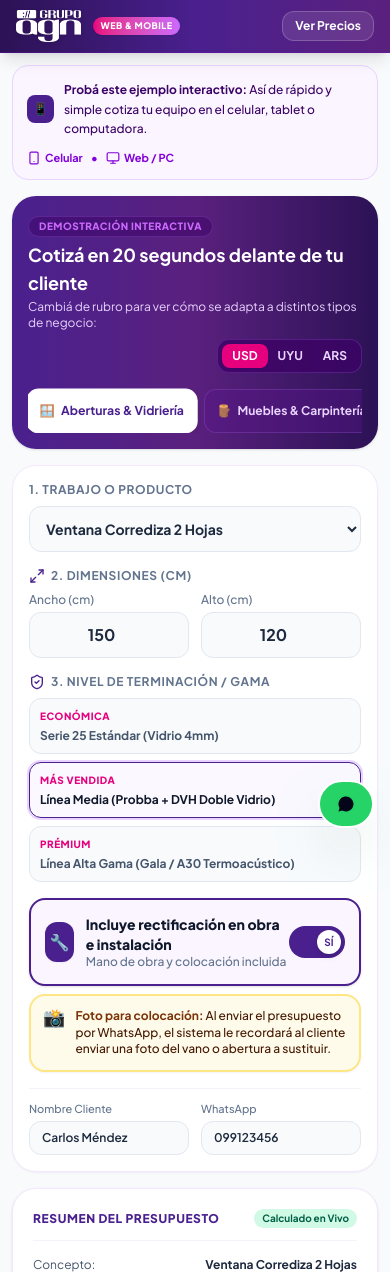
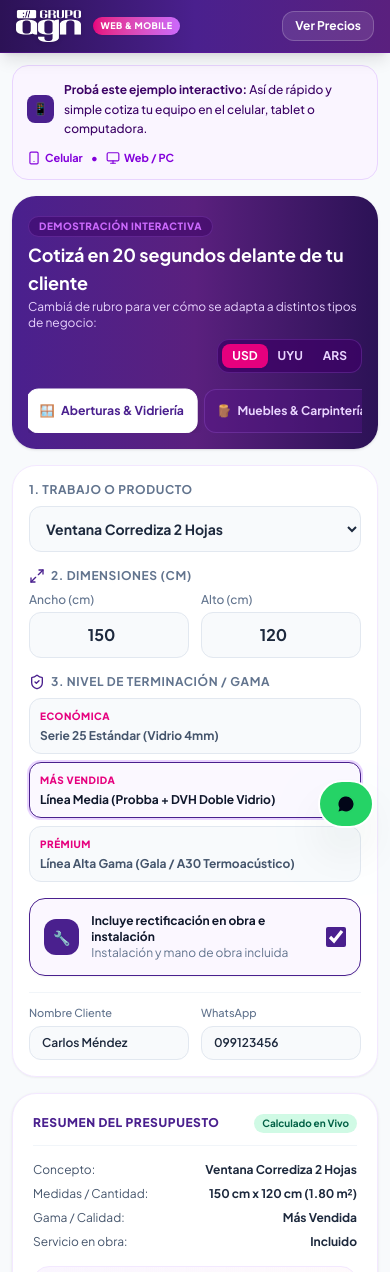
Before and after one commit to juanoviedo1987-droid/agn-jov-cotizador, a React (Vite) app: page / in a window 390 px wide. Shown: the top 1272 px of the page. Built offline with nearby package versions, Linux system fonts and the light colour scheme.

Commit message:
fix: navegacion procedimientos reactiva en mobile/desktop y remover toggle de colocacion de AGN

```diff
--- a/public/procedimientos.html
+++ b/public/procedimientos.html
@@ -133,6 +133,25 @@
     <!-- Contenido Dinámico de las Secciones -->
     <main class="flex-1 overflow-y-auto p-4 sm:p-8 bg-slate-100">
       <div class="max-w-4xl mx-auto space-y-6">
+
+        <!-- Selector Móvil Rápido de Procedimientos (Visible en smartphones) -->
+        <div class="md:hidden flex items-center gap-2 overflow-x-auto pb-1 no-scrollbar text-xs">
+          <button onclick="mostrarSeccion('cuestionario')" id="tab-cuestionario" class="tab-mobile-btn shrink-0 flex items-center gap-1.5 px-3.5 py-2 rounded-xl font-bold transition bg-agn-purple text-white shadow-xs min-h-[44px]">
+            <span>💬 1. Cuestionario</span>
+          </button>
+          <button onclick="mostrarSeccion('propuesta-formal')" id="tab-propuesta-formal" class="tab-mobile-btn shrink-0 flex items-center gap-1.5 px-3.5 py-2 rounded-xl font-medium transition bg-white text-slate-700 border border-slate-200 min-h-[44px]">
+            <span>📄 2. Propuesta</span>
+          </button>
+          <button onclick="mostrarSeccion('flujo')" id="tab-flujo" class="tab-mobile-btn shrink-0 flex items-center gap-1.5 px-3.5 py-2 rounded-xl font-medium transition bg-white text-slate-700 border border-slate-200 min-h-[44px]">
+            <span>🔄 3. Flujo</span>
+          </button>
+          <button onclick="mostrarSeccion('cotizacion-criterio')" id="tab-cotizacion-criterio" class="tab-mobile-btn shrink-0 flex items-center gap-1.5 px-3.5 py-2 rounded-xl font-medium transition bg-white text-slate-700 border border-slate-200 min-h-[44px]">
+            <span>💎 4. Pricing</span>
+          </button>
+          <button onclick="mostrarSeccion('objeciones')" id="tab-objeciones" class="tab-mobile-btn shrink-0 flex items-center gap-1.5 px-3.5 py-2 rounded-xl font-medium transition bg-white text-slate-700 border border-slate-200 min-h-[44px]">
+            <span>🛡️ 5. Objeciones</span>
+          </button>
+        </div>
 
         <!-- ================= SECCIÓN 1: CUESTIONARIO WHATSAPP ================= -->
         <div id="sec-cuestionario" class="seccion-content space-y-6">
@@ -536,12 +555,24 @@ Con esos datos te preparamos la propuesta y te mostramos cómo quedaría funcion
         btn.classList.add('text-slate-600', 'font-medium');
       });
 
+      // Actualizar botones de navegación desktop
       const target = document.getElementById('sec-' + secId);
       const btn = document.getElementById('btn-' + secId);
       if (target) target.classList.remove('hidden');
       if (btn) {
         btn.classList.add('bg-purple-50', 'text-agn-purple', 'border-purple-200', 'shadow-xs', 'font-bold');
         btn.classList.remove('text-slate-600', 'font-medium');
+      }
+
+      // Actualizar pills de navegación mobile
+      document.querySelectorAll('.tab-mobile-btn').forEach(tab => {
+        tab.classList.remove('bg-agn-purple', 'text-white', 'shadow-xs', 'font-bold');
+        tab.classList.add('bg-white', 'text-slate-700', 'border', 'border-slate-200', 'font-medium');
+      });
+      const mobileTab = document.getElementById('tab-' + secId);
+      if (mobileTab) {
+        mobileTab.classList.add('bg-agn-purple', 'text-white', 'shadow-xs', 'font-bold');
+        mobileTab.classList.remove('bg-white', 'text-slate-700', 'border', 'border-slate-200', 'font-medium');
       }
 
       toggleMobileSidebar(false);
@@ -740,7 +771,6 @@ ${listaAdicionalesTexto}
 
 *Grupo AGN • Soluciones Web & Mobile a Medida*
 contacto@grupoagn.com`;
-contacto@grupoagn.com`;
 
       navigator.clipboard.writeText(textoPropuesta).then(() => {
         const toast = document.getElementById('toastPropuestaCopiada');
--- a/src/App.jsx
+++ b/src/App.jsx
@@ -96,8 +96,8 @@ export default function App() {
       : `*$ ${cotizacion.precioFinalUYU.toLocaleString('es-UY')} UYU* (o aprox. USD ${cotizacion.precioFinalUSD})`;
 
     const lineaColocacion = cotizadorForm.incluyeServicio
-      ? `\n🔧 *Servicio:* ${rubroActual.servicioLabel}\n📸 *Importante:* Adjuntar foto del vano o abertura a sustituir para validar colocación.\n`
-      : `\n📦 *Modalidad:* Retiro en taller / Sin colocación\n`;
+      ? `\n🔧 *Servicio:* ${rubroActual.servicioLabel}\n`
+      : '';
 
     const mensaje = `Hola ${cotizadorForm.clienteNombre || 'estimado/a'}! 👋\n` +
       `Te paso el presupuesto formal para tu consulta de *${rubroActual.nombre}*:\n\n` +
@@ -355,52 +355,32 @@ export default function App() {
                   </div>
                 </div>
 
-                {/* Interruptor de Colocación en Obra (Switch iOS Protagónico) */}
-                <div className="space-y-2">
-                  <div
-                    onClick={() => setCotizadorForm({ ...cotizadorForm, incluyeServicio: !cotizadorForm.incluyeServicio })}
-                    className={`flex items-center justify-between p-3.5 rounded-2xl border-2 transition-all cursor-pointer select-none min-h-[58px] ${
+                {/* Servicio Opcional de Mano de Obra */}
+                <label className={`flex items-center justify-between p-3.5 rounded-2xl border transition-all cursor-pointer min-h-[52px] ${
                   cotizadorForm.incluyeServicio
-                        ? 'bg-purple-50 border-[#4a208e] shadow-sm'
-                        : 'bg-slate-50 border-slate-300 hover:border-slate-400'
-                    }`}
-                  >
+                    ? 'bg-purple-50/80 border-[#4a208e] shadow-xs'
+                    : 'bg-slate-50 border-slate-200'
+                }`}>
                   <div className="flex items-center gap-3">
-                      <div className={`w-10 h-10 rounded-xl flex items-center justify-center font-bold text-base transition-colors ${
-                        cotizadorForm.incluyeServicio ? 'bg-[#4a208e] text-white shadow-xs' : 'bg-slate-200 text-slate-500'
+                    <div className={`w-9 h-9 rounded-xl flex items-center justify-center font-bold text-sm ${
+                      cotizadorForm.incluyeServicio ? 'bg-[#4a208e] text-white' : 'bg-slate-200 text-slate-500'
                     }`}>
                       🔧
                     </div>
                     <div className="text-xs">
-                        <span className="font-extrabold text-slate-900 block text-sm">{rubroActual.servicioLabel}</span>
-                        <span className="text-slate-500 font-medium">
-                          {cotizadorForm.incluyeServicio ? 'Mano de obra y colocación incluida' : 'Sin colocación (Retiro en taller)'}
+                      <span className="font-bold text-slate-900 block">{rubroActual.servicioLabel}</span>
+                      <span className="text-slate-500">
+                        {cotizadorForm.incluyeServicio ? 'Instalación y mano de obra incluida' : 'Sin servicio adicional'}
                       </span>
                     </div>
                   </div>
-
-                    {/* Switch Táctil Estilo iOS */}
-                    <div className={`w-14 h-8 flex items-center rounded-full p-1 transition-colors duration-300 shrink-0 ${
-                      cotizadorForm.incluyeServicio ? 'bg-[#4a208e]' : 'bg-slate-300'
-                    }`}>
-                      <div className={`bg-white w-6 h-6 rounded-full shadow-md transform transition-transform duration-300 flex items-center justify-center text-[10px] font-bold ${
-                        cotizadorForm.incluyeServicio ? 'translate-x-6 text-[#4a208e]' : 'translate-x-0 text-slate-400'
-                      }`}>
-                        {cotizadorForm.incluyeServicio ? 'SÍ' : 'NO'}
-                      </div>
-                    </div>
-                  </div>
-
-                  {/* Banner de Recordatorio de Foto si hay Colocación */}
-                  {cotizadorForm.incluyeServicio && (
-                    <div className="bg-amber-50 border-2 border-amber-200 rounded-2xl p-3 flex items-start gap-2.5 text-amber-950 animate-fadeIn shadow-xs">
-                      <span className="text-lg leading-none shrink-0">📸</span>
-                      <p className="text-xs leading-snug font-medium">
-                        <strong className="font-bold text-amber-900">Foto para colocación:</strong> Al enviar el presupuesto por WhatsApp, el sistema le recordará al cliente enviar una foto del vano o abertura a sustituir.
-                      </p>
-                    </div>
-                  )}
-                </div>
+                  <input
+                    type="checkbox"
+                    checked={cotizadorForm.incluyeServicio}
+                    onChange={(e) => setCotizadorForm({ ...cotizadorForm, incluyeServicio: e.target.checked })}
+                    className="w-5 h-5 text-[#4a208e] rounded-lg accent-[#4a208e] cursor-pointer"
+                  />
+                </label>
 
                 {/* Datos del Cliente */}
                 <div className="border-t border-slate-100 pt-3 grid grid-cols-2 gap-3">
```
Lines whose indentation alone changed are shown as unchanged.
